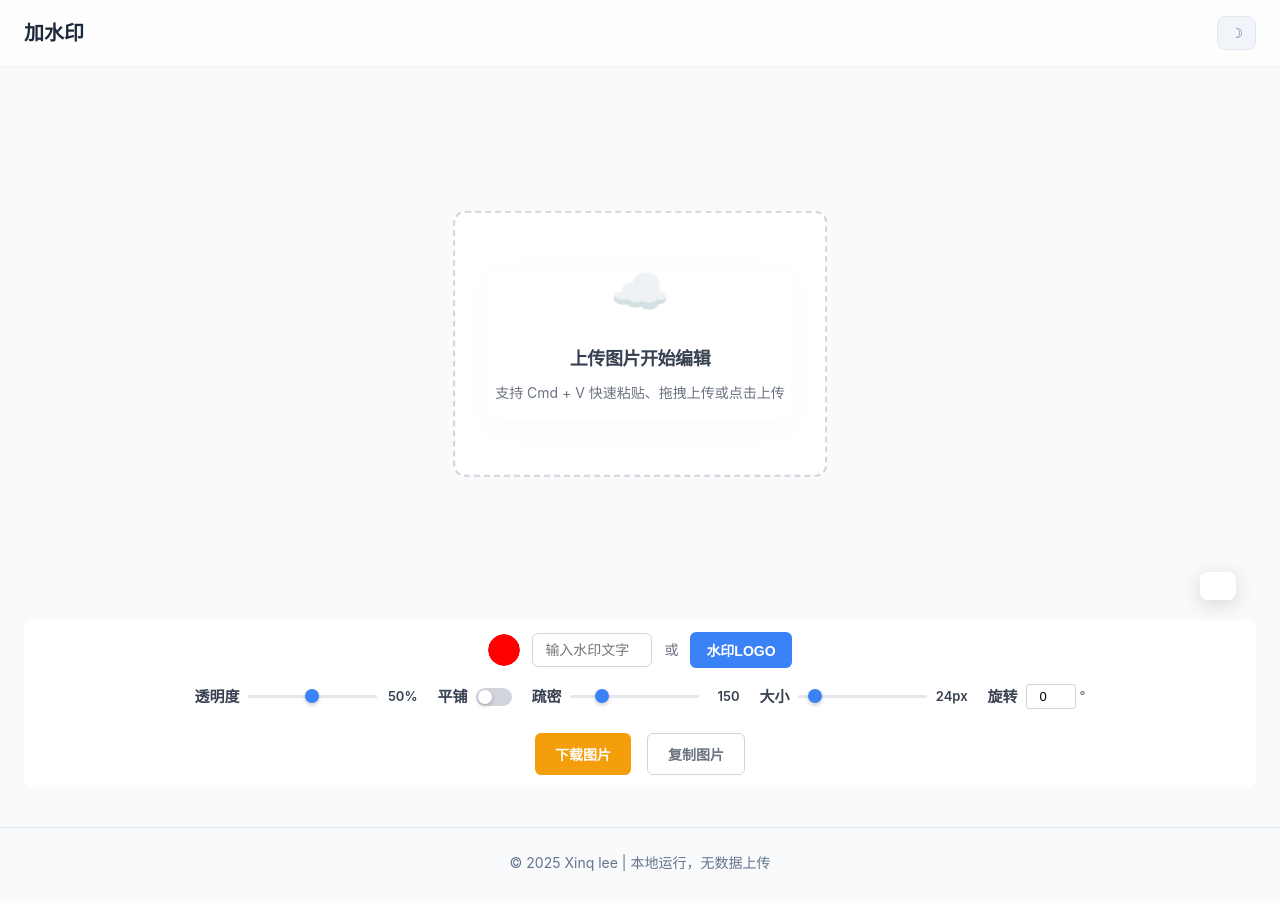
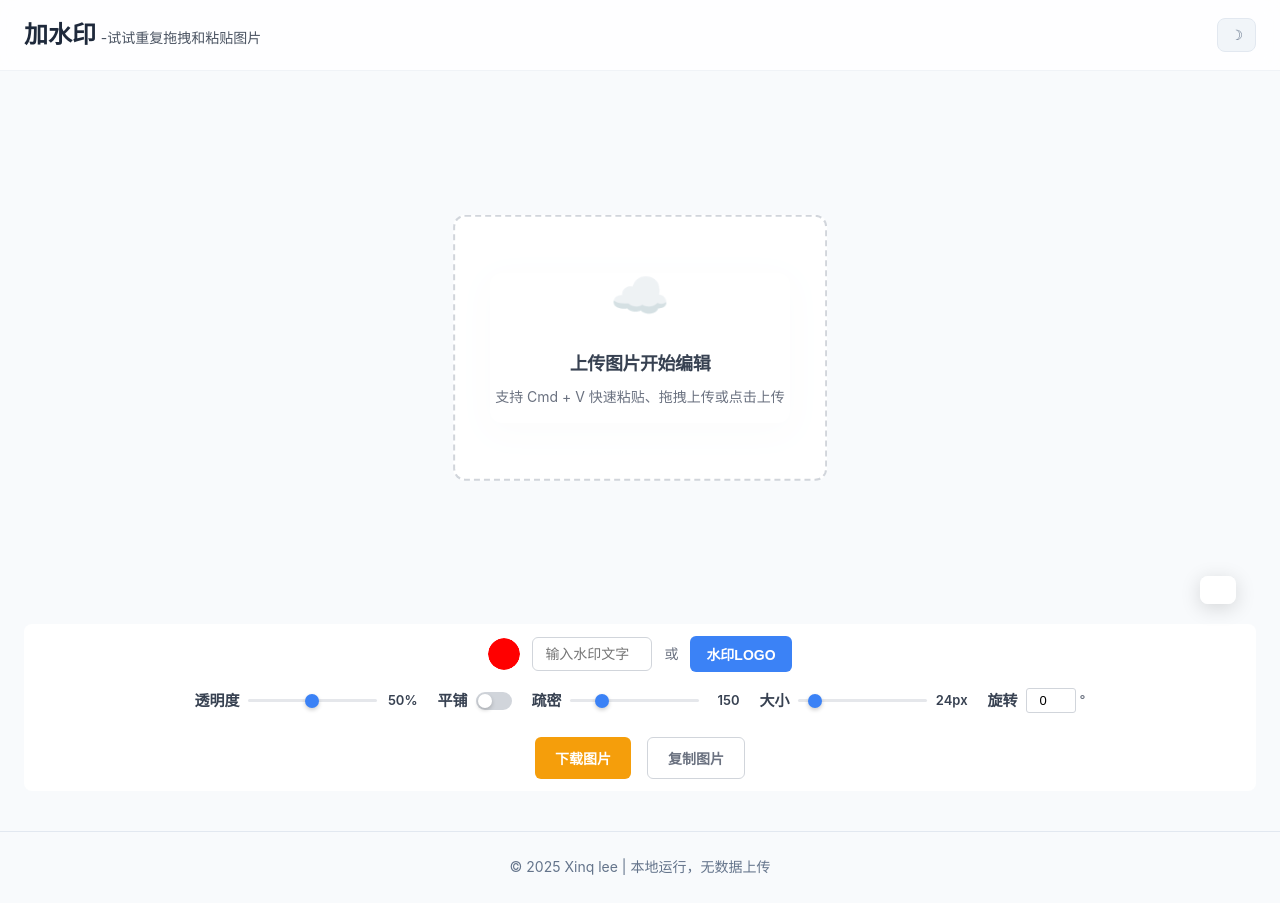
Before and after one commit to dabufan/watermark, a plain HTML site: page index.html in a window 1280 px wide. Drawn offline with Linux system fonts and the light colour scheme.

Commit message:
更新标题：加水印-试试重复拖拽和粘贴图片，调整字体大小样式

```diff
--- a/css/styles.css
+++ b/css/styles.css
@@ -82,8 +82,27 @@ body.dark .header {
   color: #1e293b;
 }
 
+.logo-main {
+  font-size: 24px;
+  font-weight: 700;
+}
+
+.logo-sub {
+  font-size: 14px;
+  font-weight: 400;
+  opacity: 0.8;
+}
+
 body.dark .logo-text {
   color: #f1f5f9;
+}
+
+body.dark .logo-main {
+  color: #f1f5f9;
+}
+
+body.dark .logo-sub {
+  color: #cbd5e1;
 }
 
 .theme-toggle {
--- a/index.html
+++ b/index.html
@@ -13,7 +13,10 @@
   <header class="header">
     <div class="header-content">
       <div class="logo">
-        <div class="logo-text">加水印</div>
+        <div class="logo-text">
+          <span class="logo-main">加水印</span>
+          <span class="logo-sub">-试试重复拖拽和粘贴图片</span>
+        </div>
       </div>
       <button class="theme-toggle" id="themeToggle">
         <span id="themeIcon">☽</span>
```
